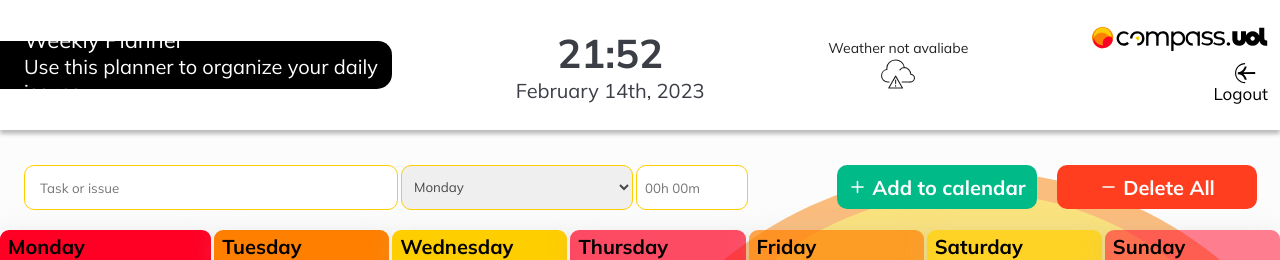
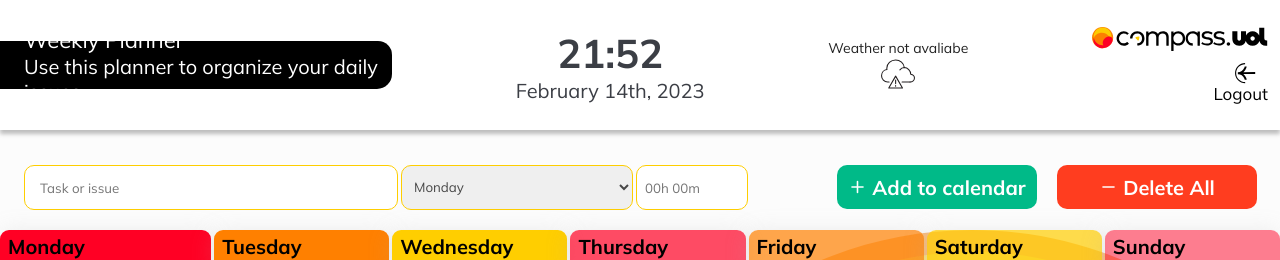
Before and after one commit to Alankazamm/planner-appTs, a React (Vite) app: page /planner in a window 1280 px wide. Shown: the top 260 px of the page. Built offline with nearby package versions, Linux system fonts and the light colour scheme; no server answers; sample sign-in values are in the browser's storage.

Commit message:
div styles improv fixed overflow bug

```diff
--- a/index.html
+++ b/index.html
@@ -12,7 +12,7 @@
 </head>
 
 <body>
-  <div id="root"></div>
+  <div id="root" style="height:100vh; overflow:hidden;"></div>
   <script type="module" src="/src/main.tsx"></script>
 </body>
 
--- a/src/components/dashboard/DashContainer.styles.ts
+++ b/src/components/dashboard/DashContainer.styles.ts
@@ -2,8 +2,7 @@ import styled from 'styled-components';
 import globe from '/src/assets/svg/globe.svg';
 
 export const DashContainer = styled.div`
-position: relative;
-
+    position: relative;
     background: rgba(255, 255, 255, 0.95);
     box-shadow: 4px 4px 70px 0px #00000040;
     min-height: 100vh;
--- a/src/components/dashboard/header/DashHeaderContainer.styles.ts
+++ b/src/components/dashboard/header/DashHeaderContainer.styles.ts
@@ -2,10 +2,6 @@ import styled from "styled-components";
 
 export const DashHeaderContainer = styled.div `
 background: #FFFFFF;
-position: fixed;
-top: 0;
-left: 0;
-right:0;
 max-width: 100vw;
 height: 130px;
 box-shadow: 0px 4px 4px rgba(0, 0, 0, 0.25);
--- a/src/components/dashboard/tasks/TasksContainer.styles.ts
+++ b/src/components/dashboard/tasks/TasksContainer.styles.ts
@@ -2,6 +2,6 @@ import styled from 'styled-components'
 
 export const TasksContainer = styled.div`
     background-color:rgba(0, 0, 0, 0.01);
-    height: 100vh;
+
     max-width: 100%;
 `
--- a/src/components/dashboard/tasks/actions/ActionsContainer.styles.ts
+++ b/src/components/dashboard/tasks/actions/ActionsContainer.styles.ts
@@ -5,7 +5,7 @@ export const ActionsContainerCommons = styled.div`
     justify-content: space-between;
 `
 export const ActionsContainer = styled(ActionsContainerCommons)`
-    padding-top: 165px;
+    padding-top: 35px;
     padding-left: 24px;
     padding-right: 23px;
 `
```
